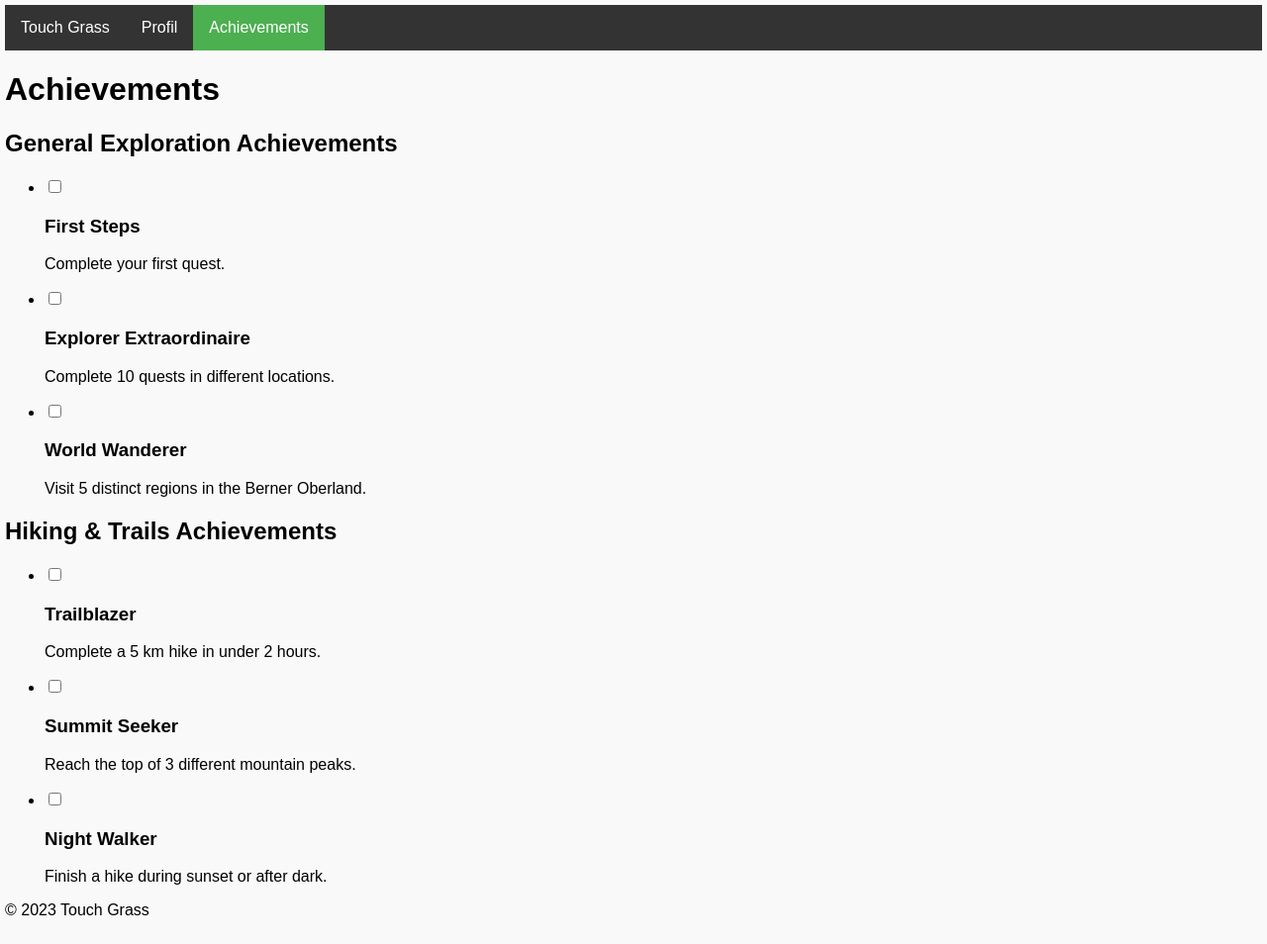
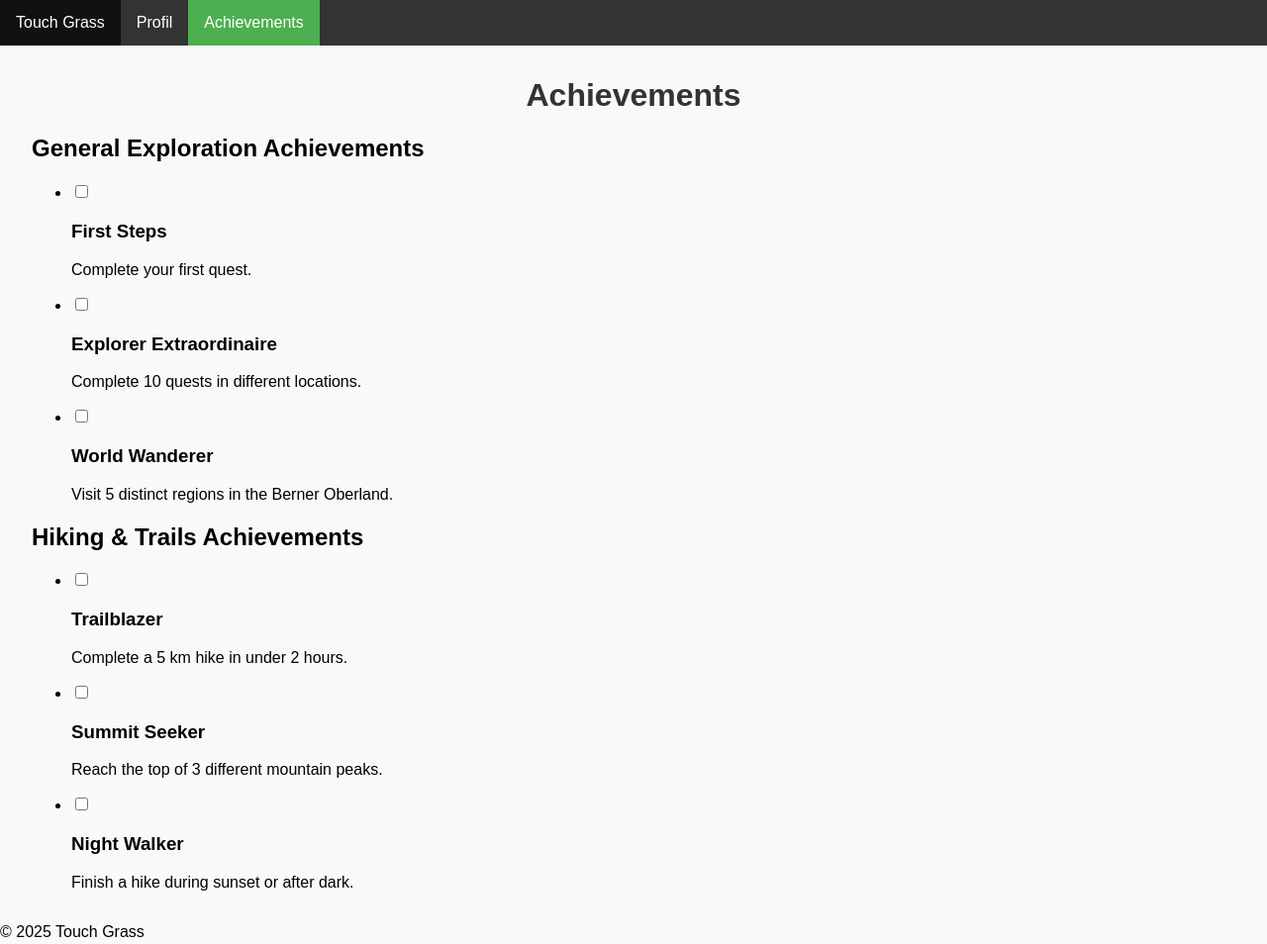
Before and after one commit to FaKiieZ/touch-grass, a plain HTML site: page src/achievements.html in a window 1280 px wide. Shown: the whole page at 99% size. Drawn offline with Linux system fonts and the light colour scheme.

Commit message:
styling fixes

```diff
--- a/src/achievements.html
+++ b/src/achievements.html
@@ -15,15 +15,21 @@
         </style>
     </head>
     <body class="body-styles">
-        <ul id="nav-header">
-            <li class="nav-element"><a href="./index.html">Touch Grass</a></li>
-            <li class="nav-element"><a href="./profile.html">Profil</a></li>
-            <li class="nav-element" id="nav-active"><a href="./achievements.html">Achievements</a></li>
-        </ul>
-        <header>
-            <h1>Achievements</h1>
-        </header>
-        <main>
+        <nav>
+            <ul id="nav-header">
+                <li class="nav-element">
+                    <a href="./index.html">Touch Grass</a>
+                </li>
+                <li class="nav-element"><a href="./profile.html">Profil</a></li>
+                <li class="nav-element" id="nav-active">
+                    <a href="./achievements.html">Achievements</a>
+                </li>
+            </ul>
+        </nav>
+
+        <main class="main-styles">
+            <h1 class="header">Achievements</h1>
+
             <section>
                 <h2>General Exploration Achievements</h2>
                 <ul>
@@ -86,7 +92,7 @@
             </section>
         </main>
         <footer>
-            <p>&copy; 2023 Touch Grass</p>
+            <p>&copy; 2025 Touch Grass</p>
         </footer>
     </body>
 </html>
--- a/src/style.css
+++ b/src/style.css
@@ -27,7 +27,7 @@
 }
 
 #nav-active {
-    background-color: #4CAF50;
+    background-color: #4caf50;
 }
 
 #map {
@@ -36,8 +36,12 @@
 
 .body-styles {
     font-family: Arial, sans-serif;
-    margin: 5px;
     background-color: #f9f9f9;
+    margin: 0;
+}
+
+.main-styles {
+    margin: 2rem;
 }
 
 .header {
@@ -137,13 +141,13 @@ h2.header2 {
     border-radius: 4px;
     font-weight: bold;
     font-size: 14px;
-  }
+}
 
-  .profile-edit-button:hover {
+.profile-edit-button:hover {
     background-color: #0056b3;
-  }
+}
 
-  .icon {
+.icon {
     width: 50px;
     height: 50px;
     cursor: pointer;
```
Also changed, not shown: src/index.html (+8 -3 lines), src/profile-detail.html (+45 -8 lines), src/profile.html (+42 -10 lines).
